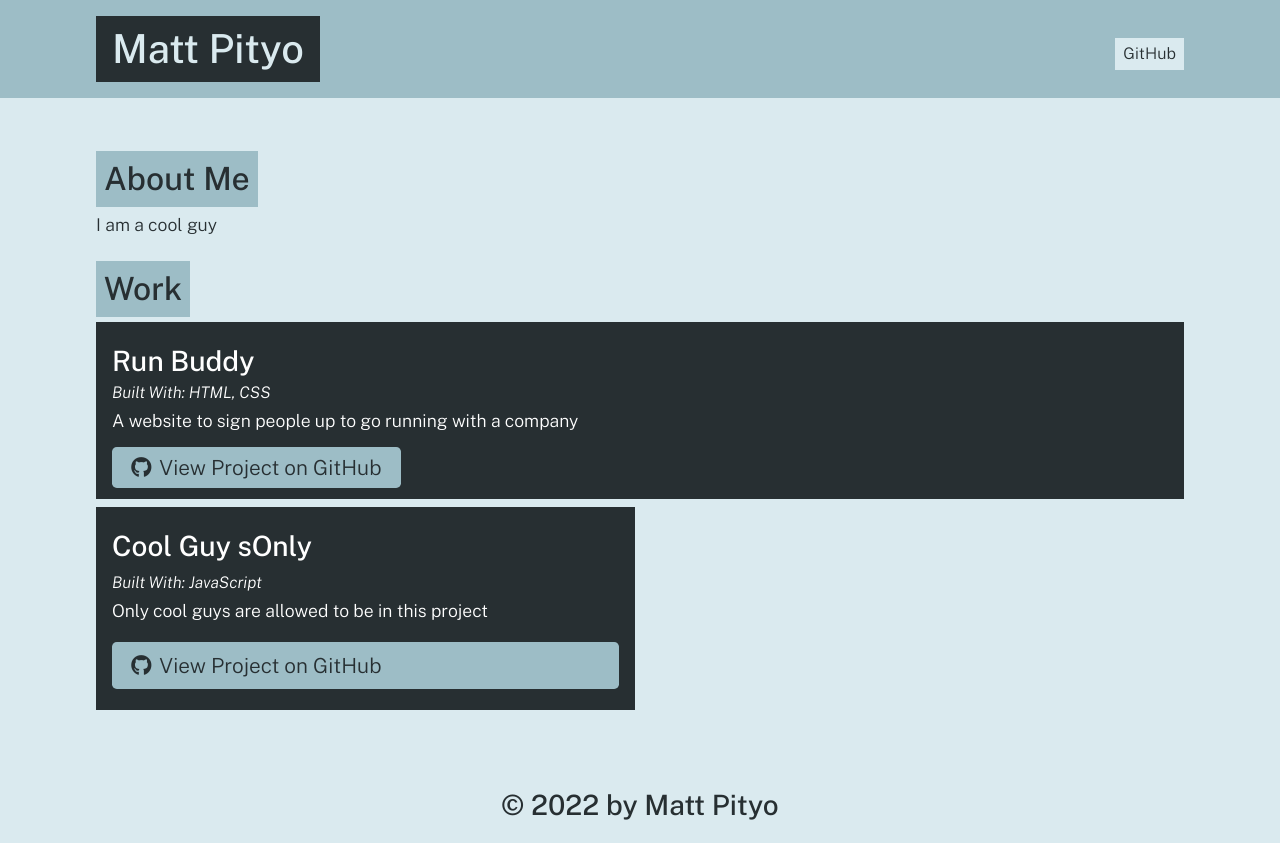
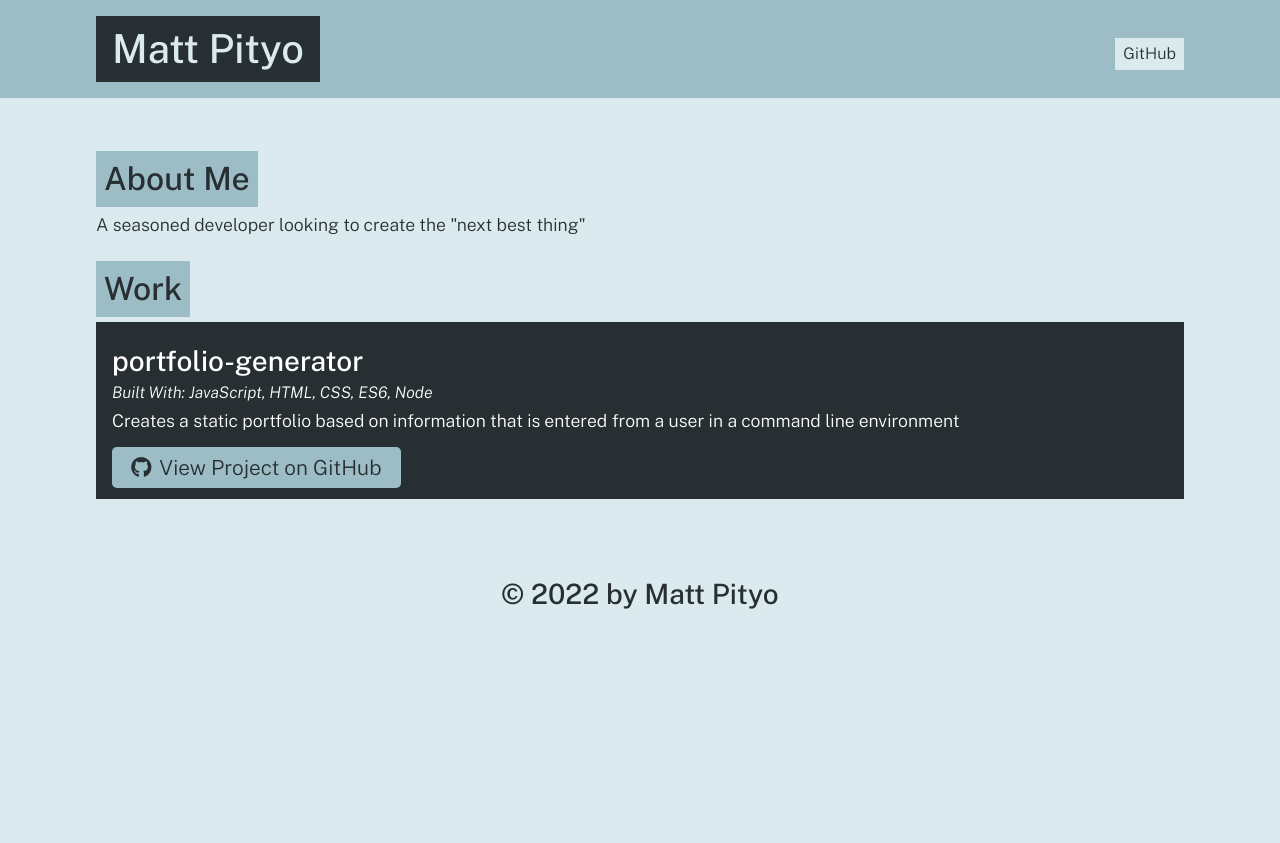
Before and after one commit to mpityo/portfolio-generator, a website: page dist/index.html in a window 1280 px wide. After the commit the page ends 800 px from the top, so only its background shows below. Drawn offline with nearby package versions, Linux system fonts and the light colour scheme.

Commit message:
finish README

```diff
--- a/dist/index.html
+++ b/dist/index.html
@@ -25,7 +25,7 @@
 
     <section class="my-3" id="about">
       <h2 class="text-dark bg-primary p-2 display-inline-block">About Me</h2>
-      <p>I am a cool guy</p>
+      <p>A seasoned developer looking to create the "next best thing"</p>
     </section>
 
 
@@ -34,26 +34,16 @@
       <div class="flex-row justify-space-between">
 
           <div class="col-12 mb-2 bg-dark text-light p-3">
-            <h3 class="portfolio-item-title text-light">Run Buddy</h3>
+            <h3 class="portfolio-item-title text-light">portfolio-generator</h3>
             <h5 class="portfolio-languages">
               Built With:
-              HTML, CSS
+              JavaScript, HTML, CSS, ES6, Node
             </h5>
-            <p>A website to sign people up to go running with a company</p>
-            <a href="mpityo-run-buddy" class="btn"><i class="fab fa-github mr-2"></i>View Project on GitHub</a>
+            <p>Creates a static portfolio based on information that is entered from a user in a command line environment</p>
+            <a href="https://github.com/mpityo/portfolio-generator" class="btn"><i class="fab fa-github mr-2"></i>View Project on GitHub</a>
           </div>
 
 
-
-          <div class="col-12 col-md-6 mb-2 bg-dark text-light p-3 flex-column">
-            <h3 class="portfolio-item-title text-light">Cool Guy sOnly</h3>
-            <h5 class="portfolio-languages">
-              Built With:
-              JavaScript
-            </h5>
-            <p>Only cool guys are allowed to be in this project</p>
-            <a href="mpityo/cool-guys" class="btn mt-auto"><i class="fab fa-github mr-2"></i>View Project on GitHub</a>
-          </div>
 
       </div>
     </section>
```
Also changed, not shown: README.md, src/images/example-command-promt.png (added), src/images/portfolio-mock-up.jpg (added).
